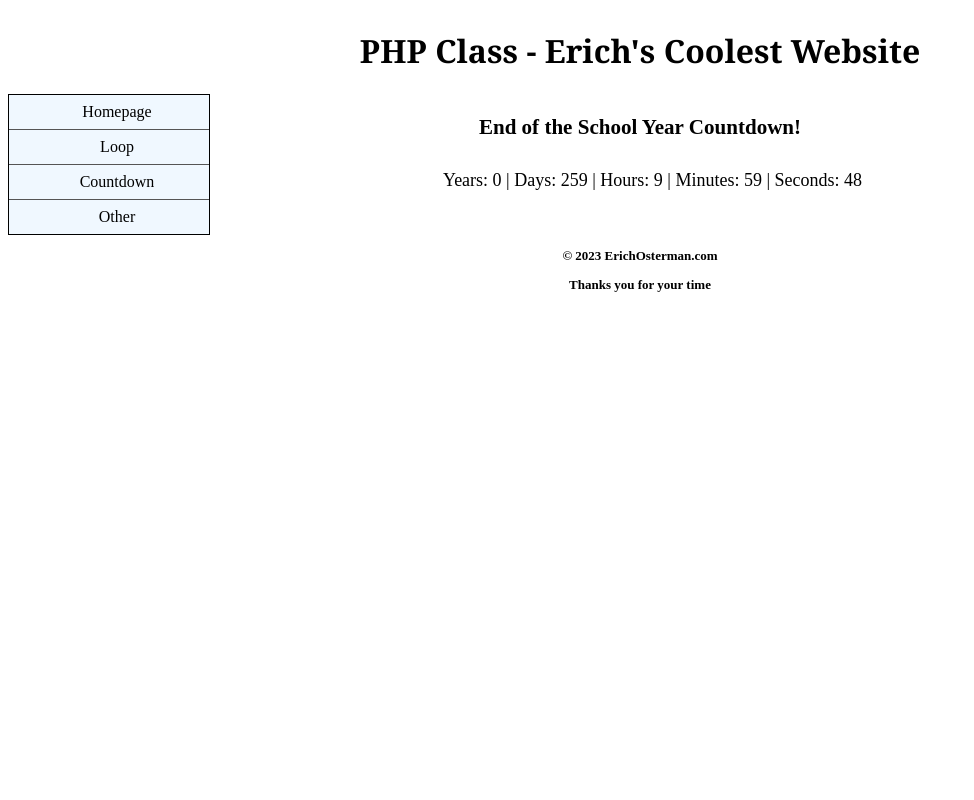
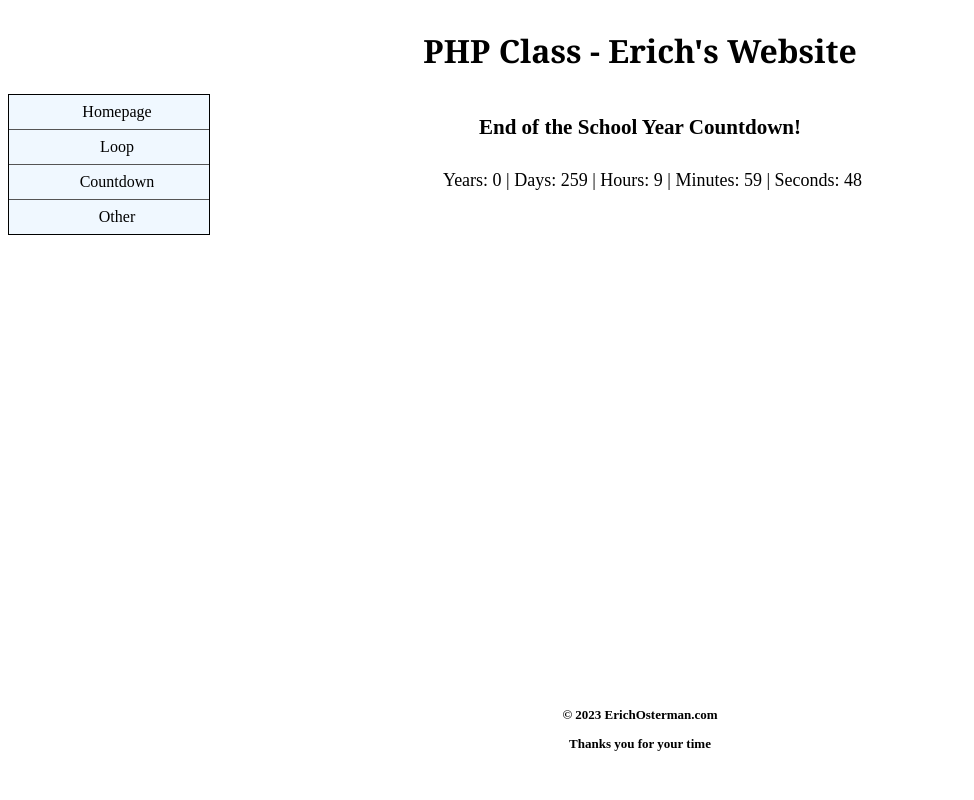
Before and after one commit to 300088801/PHPclass, a PHP site: page /clock/countdown.php in a window 1280 px wide. Shown: the whole page, without its empty margins (0-974 px from the left). Run offline with PHP 8.4, Linux system fonts and the light colour scheme.

Commit message:
changes added to min height

```diff
--- a/Includes/Header.php
+++ b/Includes/Header.php
@@ -1 +1 @@
-<h1>PHP Class - Erich's Coolest Website</h1>
+<h1>PHP Class - Erich's Website</h1>
--- a/clock/countdown.php
+++ b/clock/countdown.php
@@ -20,10 +20,10 @@ $seconds = $endOfSchool - $now;
 $years = floor($seconds/$secPerYear);
 $seconds = $seconds - ($years * $seconds);
 
-$days = floor($seconds / $secPerDay);
+$days = floor($seconds / $secPerDay); //86400
 $seconds = $seconds -($days * $secPerDay);
 
-$hours = floor($seconds / $secPerHour);
+$hours = floor($seconds / $secPerHour); //3600 seconds in an hour
 $seconds = $seconds -($hours * $secPerHour);
 
 $minutes= floor($seconds / $secPerMinute);
--- a/css/base.css
+++ b/css/base.css
@@ -16,6 +16,7 @@ nav{
 
 main{
     width: 60%;
+    min-height: 600px;
     float: left;
     font-size: large;
     text-align: center;
```
